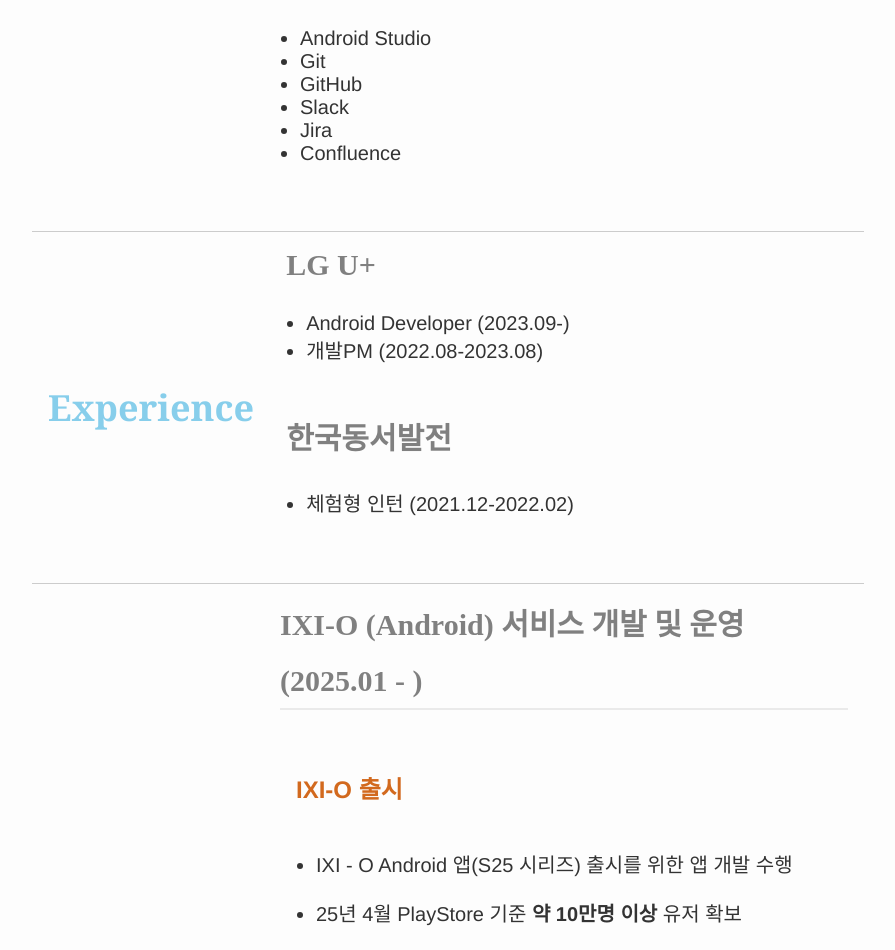
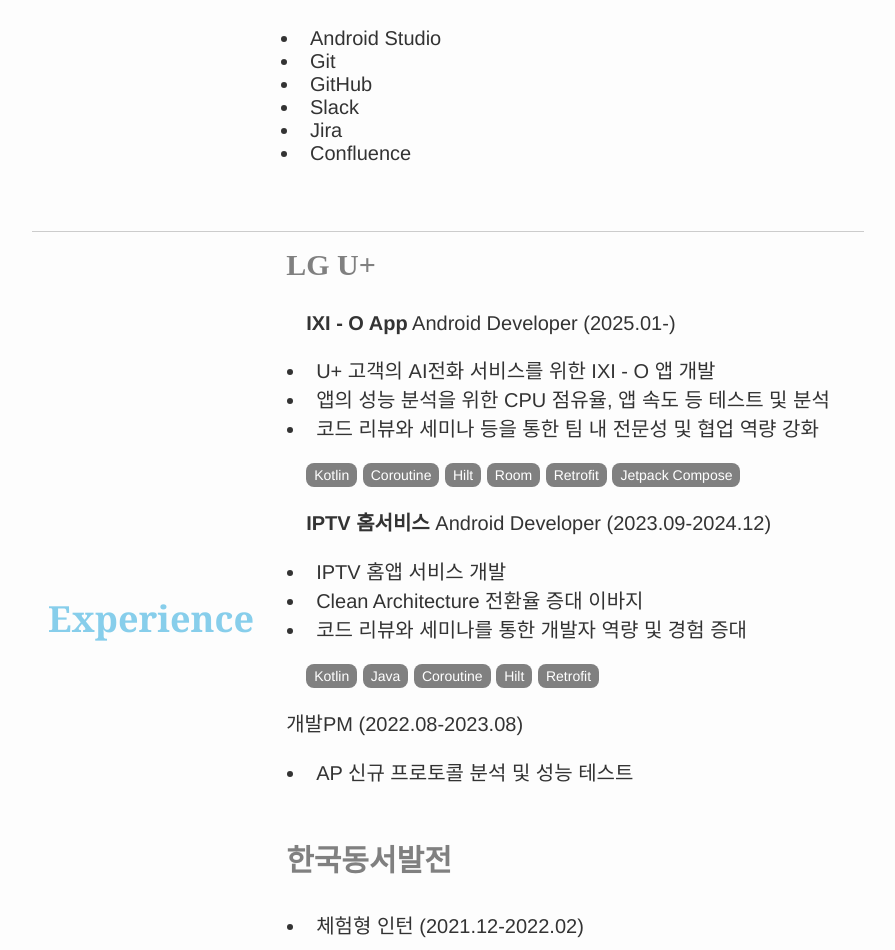
Before and after one commit to burntail/burntail.github.io, a plain HTML site: page index.html in a window 1280 px wide. Shown: the part 1465-2415 px from the top of the page, without its empty margins (192-1087 px from the left). Drawn offline with Linux system fonts and the light colour scheme.

Commit message:
Update index.html

```diff
--- a/index.html
+++ b/index.html
@@ -32,6 +32,9 @@
     ul {
       padding-left: 20px;
       font-size: 20px;
+    }
+    li {
+        padding-left: 10px;
     }
     a {
       color: #0366d6;
@@ -90,6 +93,15 @@
         padding-left:  16px;
         flex: 1;
         font-size: 20px;
+    }
+
+    .word-marker {
+        background-color: gray;   /* 회색 배경 */
+        padding: 4px 8px;            /* 안쪽 여백 */
+        border-radius: 8px;          /* 둥근 사각형 */
+        display: inline-block;       /* 라인 안에 깔끔하게 표시 */
+        font-size: 14px;             /* 필요 시 폰트 크기 조절 */
+        color: white;                 /* 글자색 */
     }
   </style>
 </head>
@@ -154,7 +166,7 @@
             <li>Retrofit</li>
             <li>Room</li>
             <li>Hilt</li>
-            <li>Kotlin Coroutines</li>
+            <li>Coroutines</li>
             </ul>
             <h3>Architecture</h3>
             <ul>
@@ -181,8 +193,24 @@
         <section id="LGU+">
             <h3>LG U+</h3>
             <ul>
-            <li>Android Developer (2023.09-)</li>
-            <li>개발PM (2022.08-2023.08)</li>
+                <p><b>IXI - O App</b> Android Developer (2025.01-)</p>
+                <li>U+ 고객의 AI전화 서비스를 위한 IXI - O 앱 개발</li>
+                <li>앱의 성능 분석을 위한 CPU 점유율, 앱 속도 등 테스트 및 분석</li>
+                <li>코드 리뷰와 세미나 등을 통한 팀 내 전문성 및 협업 역량 강화</li>
+                <p><span class="word-marker">Kotlin</span> <span class="word-marker">Coroutine</span> <span class="word-marker">Hilt</span> <span class="word-marker">Room</span>  <span class="word-marker">Retrofit</span> <span class="word-marker">Jetpack Compose</span></p>
+                <p><b>IPTV 홈서비스</b> Android Developer (2023.09-2024.12)</p>
+                <li>IPTV 홈앱 서비스 개발 </li>
+                <li>Clean Architecture 전환율 증대 이바지</li>
+                <li>코드 리뷰와 세미나를 통한 개발자 역량 및 경험 증대</li>
+                <p><span class="word-marker">Kotlin</span> <span class="word-marker">Java</span> <span class="word-marker">Coroutine</span> <span class="word-marker">Hilt</span> <span class="word-marker">Retrofit</span> </p>
+            </ul>
+
+
+            <p>개발PM (2022.08-2023.08)</p>
+                <ul>
+                    <li>AP 신규 프로토콜 분석 및 성능 테스트</li>
+                </ul>
+
             </ul>
         </section>
         <section id="한국동서발전">
@@ -228,10 +256,10 @@
             <div class="project-title">AI추천 콘텐츠 제공</div>
             <div class="project-content">
                 <ul>
-                    <li>홈 내 AI추천 카드를 노출시켜 AI추천 콘텐츠를 제공</li>
-                </ul>
-                <ul>
-                    <li>고객들에게 개인맟춤 콘텐츠를 제공하는 색다른 UX 제공</li>
+                    <li>홈 내 AI추천 카드를 노출시켜 AI추천 고객 맟춤 콘텐츠를 제공함으로써 색다른 UX 제공</li>
+                    <li>Coroutine 기반 비동기 처리 적용으로 null 안전성과 생산성 향상</li>
+                    <li>RESTful API를 통한 Retrofit 통신 수행</li>
+
                 </ul>
             </div>
         </div>
@@ -240,8 +268,8 @@
             <div class="project-content">
                 <ul>
                     <li>VIP 컨텐츠 개선, 미가입채널 업셀링 프로젝트 등을 통한 VIP유저 편의성 및 VIP 콘텐츠 등 제공</li>
-                </ul>
-                <ul>
+                    <li>Coroutine 기반 비동기 처리 적용으로 null 안전성과 생산성 향상</li>
+                    <li>RESTful API를 통한 Retrofit 통신 수행</li>
                     <li>프리미엄 환승구독요금제 24년 7월 기준 유저 <b>5.7만명</b> 확보를 통해 VIP 유저 증대 이바지</li>
                 </ul>
             </div>
@@ -251,8 +279,6 @@
             <div class="project-content">
                 <ul>
                     <li>비밀번호 입력 UI 개편</li>
-                </ul>
-                <ul>
                     <li>구매 프로세스들을 분석 후, 비밀번호 입력 프로세스 추가</li>
                 </ul>
             </div>
@@ -262,8 +288,8 @@
             <div class="project-content">
                 <ul>
                     <li>패키지 상품 개선, 런처 슬롯 개선, 마이메뉴 전면 개편 등 UI 작업 수행</li>
-                </ul>
-                <ul>
+                    <li>Java → Kotlin 일부 전환 및 Coroutine 기반 비동기 처리 적용으로 null 안전성과 생산성 향상</li>
+                    <li>RESTful API를 통한 Retrofit 통신 수행</li>
                     <li>Clean Architecture 도입을 통한 코드품질 증대 (반영율 전체 <b>약 10%</b> 증대)</li>
                 </ul>
             </div>
```
